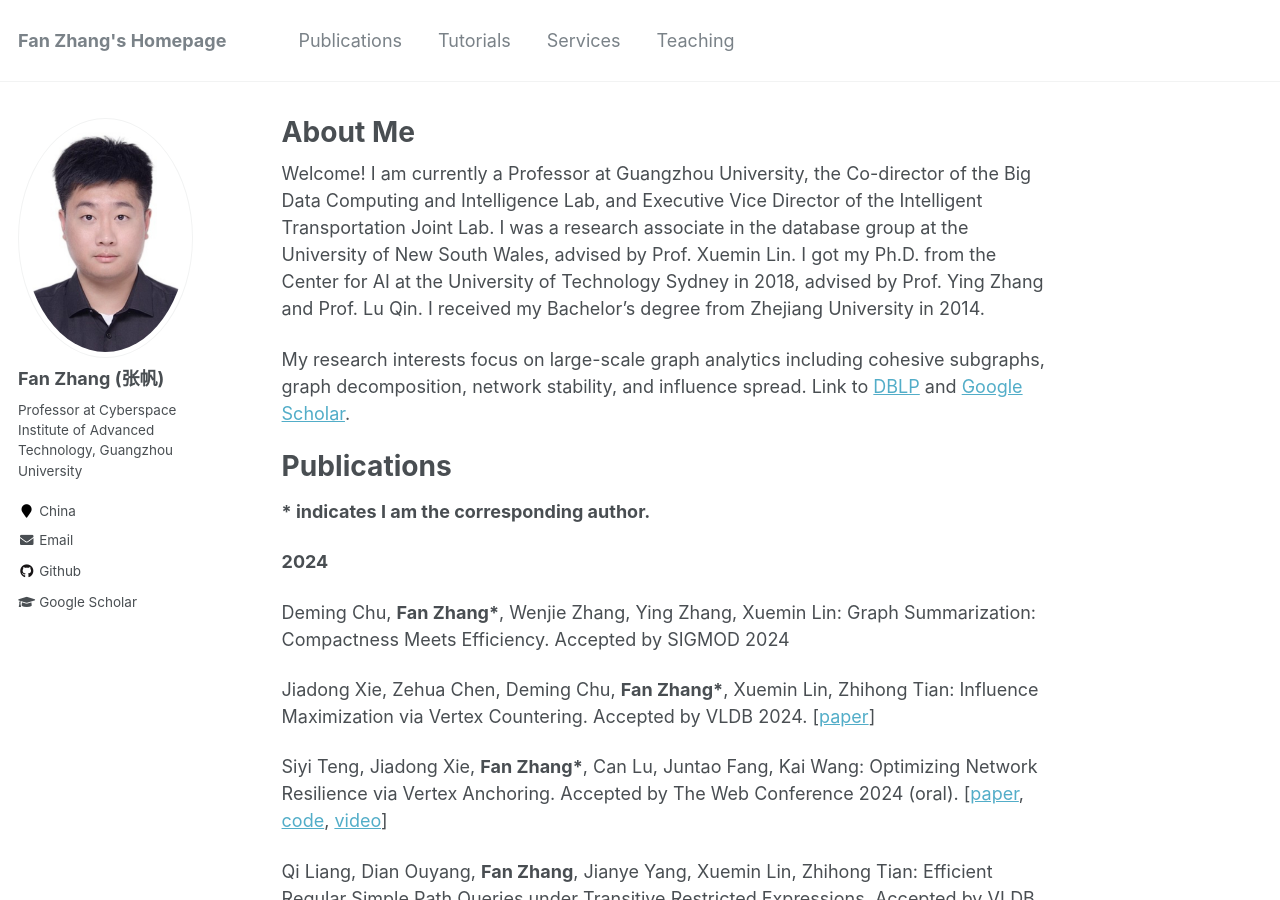
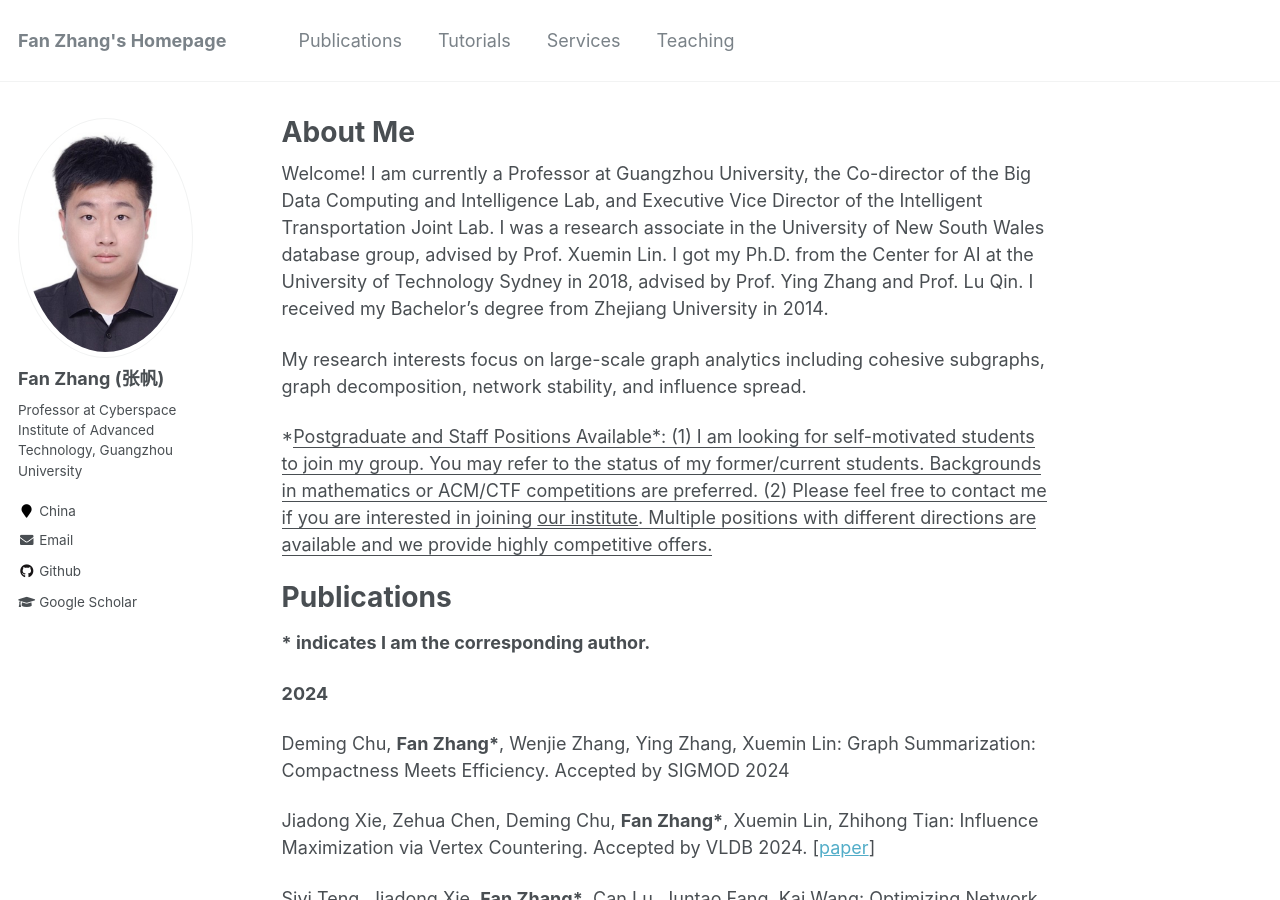
Before and after one commit to fanzhangcs/fanzhangcs.github.io, a Jekyll site: the page built from _pages/about.md, in a window 1280 px wide and 900 px high. Built offline with Jekyll 4.4.1, drawn with Linux system fonts in a browser that asks for light colours.

Commit message:
Update about.md

```diff
--- a/_pages/about.md
+++ b/_pages/about.md
@@ -8,10 +8,12 @@ redirect_from:
   - /about.html
 ---
 
-Welcome! I am currently a Professor at Guangzhou University, the Co-director of the Big Data Computing and Intelligence Lab, and Executive Vice Director of the Intelligent Transportation Joint Lab. I was a research associate in the database group at the University of New South Wales, advised by Prof. Xuemin Lin. I got my Ph.D. from the Center for AI at the University of Technology Sydney in 2018, advised by Prof. Ying Zhang and Prof. Lu Qin. I received my Bachelor's degree from Zhejiang University in 2014.
+Welcome! I am currently a Professor at Guangzhou University, the Co-director of the Big Data Computing and Intelligence Lab, and Executive Vice Director of the Intelligent Transportation Joint Lab. I was a research associate in the University of New South Wales database group, advised by Prof. Xuemin Lin. I got my Ph.D. from the Center for AI at the University of Technology Sydney in 2018, advised by Prof. Ying Zhang and Prof. Lu Qin. I received my Bachelor's degree from Zhejiang University in 2014.
 
 My research interests focus on large-scale graph analytics including cohesive subgraphs, graph decomposition, network stability, and influence spread.
-Link to [DBLP](https://dblp.uni-trier.de/pid/21/3626-36.html) and [Google Scholar](https://scholar.google.com.au/citations?user=0OXLcmYAAAAJ&hl=zh-CN).
+<!--Link to [DBLP](https://dblp.uni-trier.de/pid/21/3626-36.html).-->
+
+*<ins>Postgraduate and Staff Positions Available<ins>*: (1) I am looking for self-motivated students to join my group. You may refer to the status of my former/current students. Backgrounds in mathematics or ACM/CTF competitions are preferred. (2) Please feel free to contact me if you are interested in joining [our institute](https://wyy.gzhu.edu.cn/xygk/xyjs.htm). Multiple positions with different directions are available and we provide highly competitive offers.
 
 Publications
 ======
```
